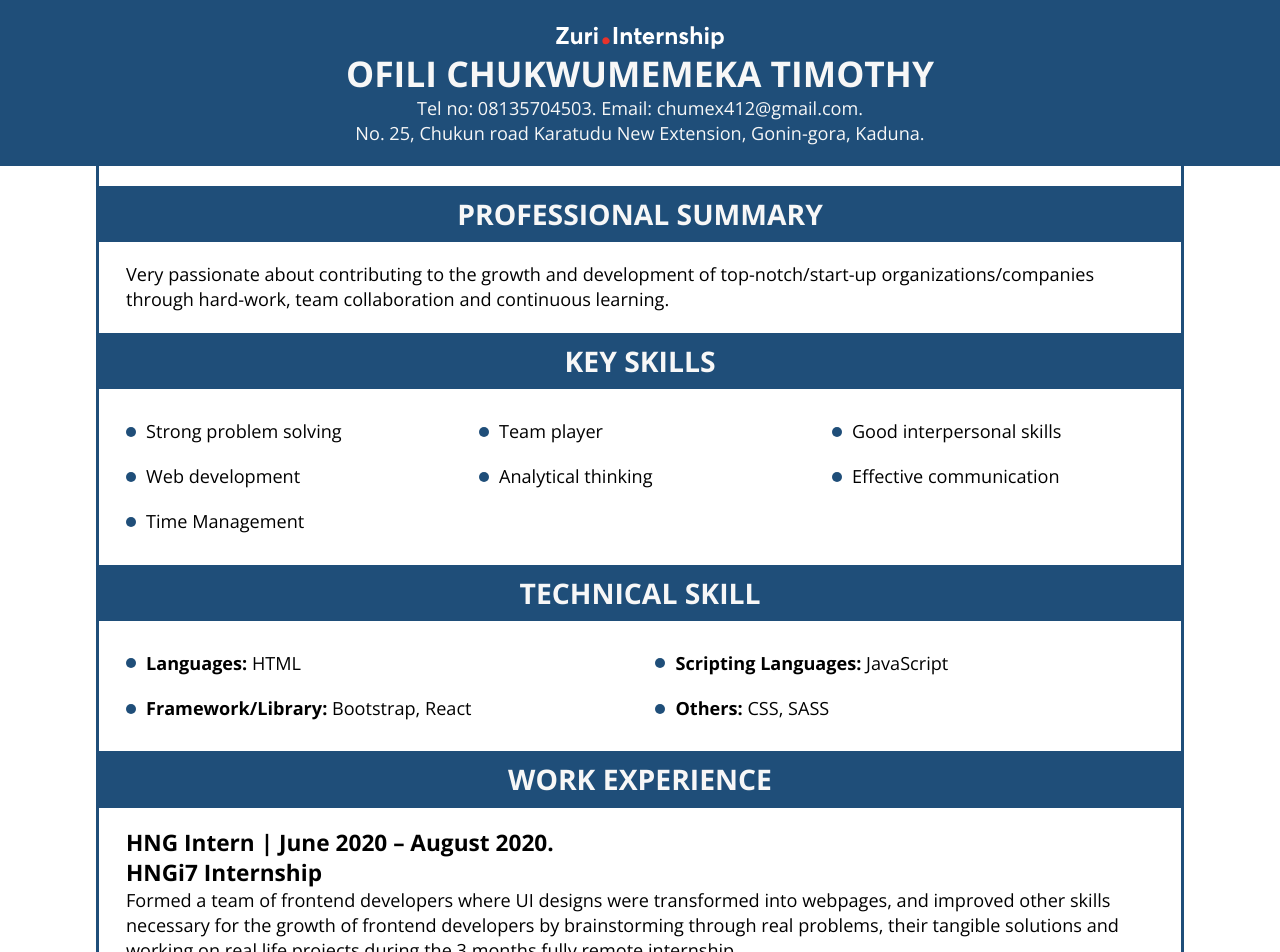
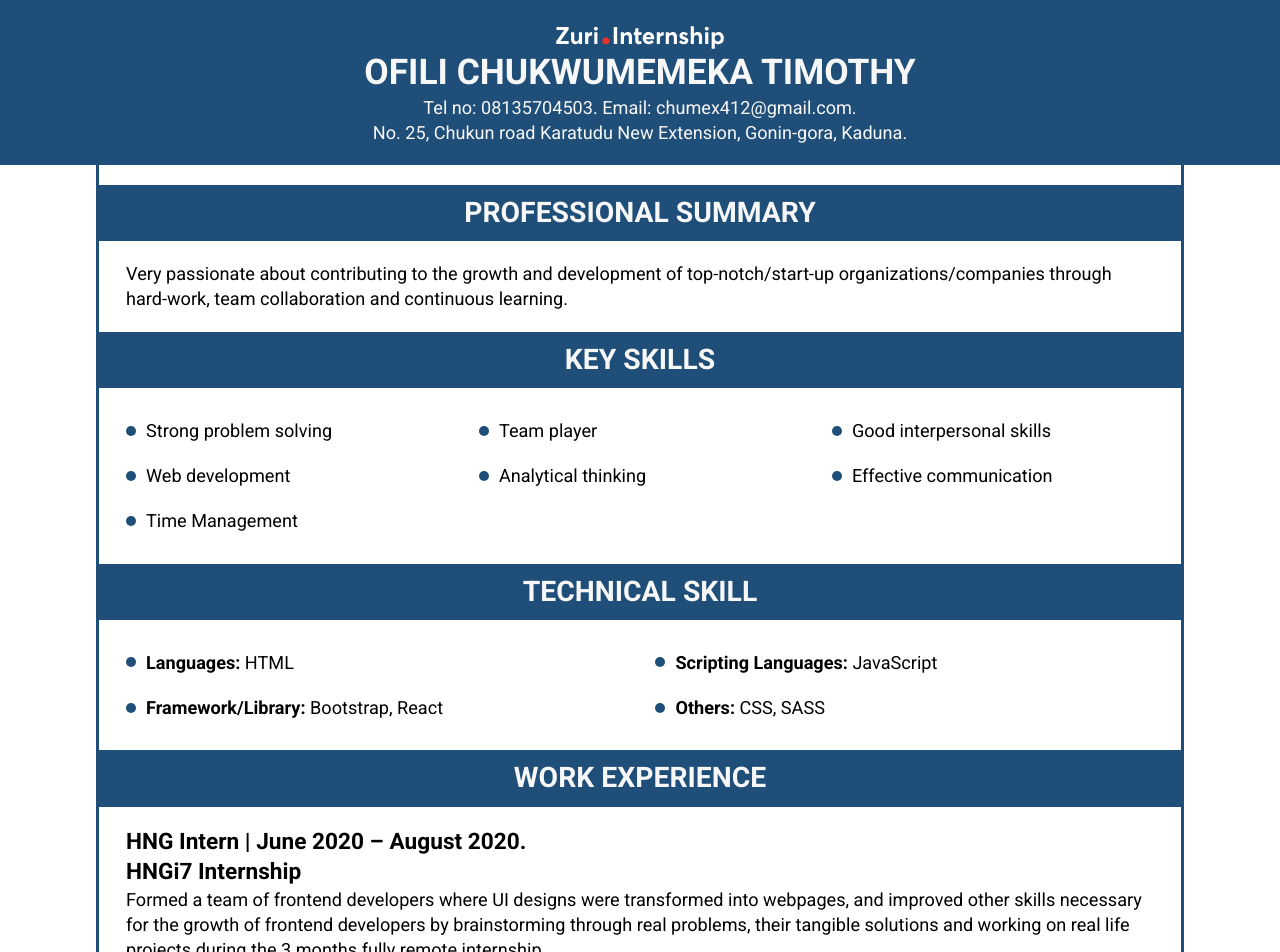
Before and after one commit to chumex412/my-resume, a React (Create React App) app: page / in a window 1280 px wide. Shown: the top 952 px of the page. Built offline with nearby package versions, Linux system fonts and the light colour scheme.

Commit message:
Changed font

```diff
--- a/public/index.html
+++ b/public/index.html
@@ -26,7 +26,8 @@
   <!----- Google font ------------>
   <link rel="preconnect" href="https://fonts.googleapis.com">
   <link rel="preconnect" href="https://fonts.gstatic.com" crossorigin>
-  <link href="https://fonts.googleapis.com/css2?family=Open+Sans:wght@300;400;600;700;800&display=swap"
+  <link
+    href="https://fonts.googleapis.com/css2?family=Open+Sans:wght@300;400;600;700;800&family=Roboto:wght@300;400;500;700;900&display=swap"
     rel="stylesheet">
   <title>My Resume</title>
 </head>
--- a/src/Components/GlobalStyle.js
+++ b/src/Components/GlobalStyle.js
@@ -21,6 +21,7 @@
 
 body {
   font-family: 'Open Sans', sans-serif;
+  font-family: 'Roboto', sans-serif;
   font-size: 1rem;
 }
 
```
